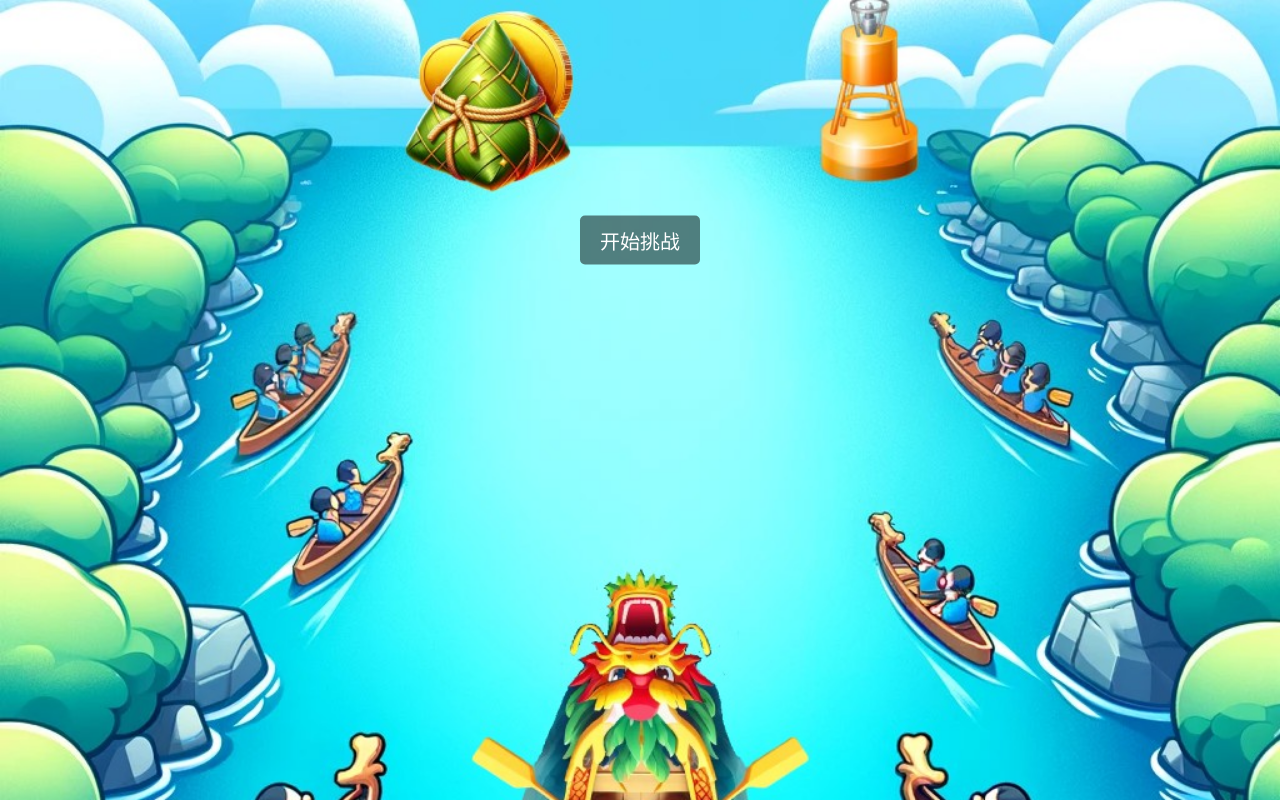
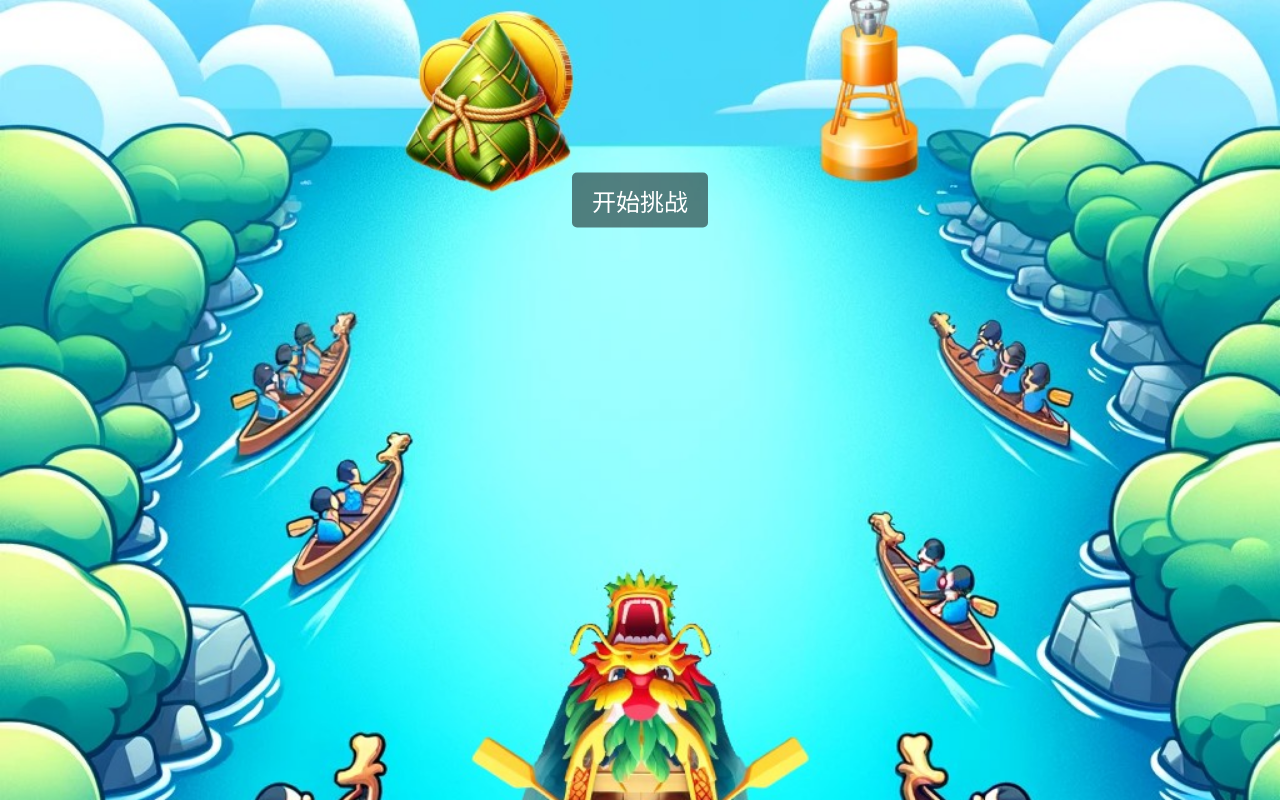
Before and after one commit to siryeah/lz, a plain HTML site: page index.html in a window 1280 px wide. Drawn offline with Linux system fonts and the light colour scheme.

Commit message:
Update index.html

```diff
--- a/index.html
+++ b/index.html
@@ -32,14 +32,14 @@
         }
         #startButton {
             padding: 10px 20px;
-            font-size: 20px;
+            font-size: 24px;
             cursor: pointer;
             background-color: rgba(0, 0, 0, 0.5);
             color: white;
             border: none;
             border-radius: 5px;
             position: absolute; /* 添加这一行 */
-            top: 30%; /* 调整按钮距离顶部的距离 */
+            top: 25%; /* 调整按钮距离顶部的距离 */
             left: 50%;
             transform: translate(-50%, -50%);
         }
```
